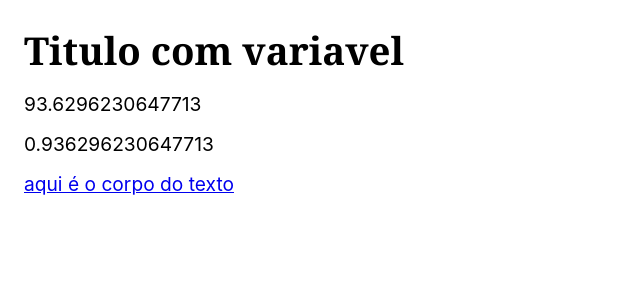
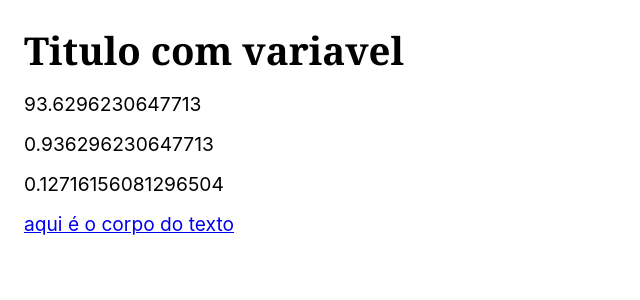
Before and after one commit to alemiranda7/first-react-app, a React (Create React App) app: page / in a window 1280 px wide. Shown: the top 300 px of the page, without its empty margins (0-640 px from the left). Built offline with nearby package versions, Linux system fonts and the light colour scheme.

Commit message:
update ok

```diff
--- a/src/App.js
+++ b/src/App.js
@@ -3,8 +3,13 @@ import React from 'react'
 const titulo = <h1>Titulo com variavel</h1>
 const random = Math.random()
 
+function useRandom() {
+    return Math.random()
+}
 
 const App = () => {
+
+
 
     return (
         <>
@@ -14,6 +19,8 @@ const App = () => {
 
         <p className='random2' title='numero gerado aleatorio com titulo'>{random}</p>
 
+        <p title='numero aleatorio com função'>{useRandom()}</p>
+
         <p className='corpoText'>
             <a href="/"> aqui é o corpo do texto</a>
         </p>
```
Also changed, not shown: 1 other file (tests, documents, lock files or other folders).
